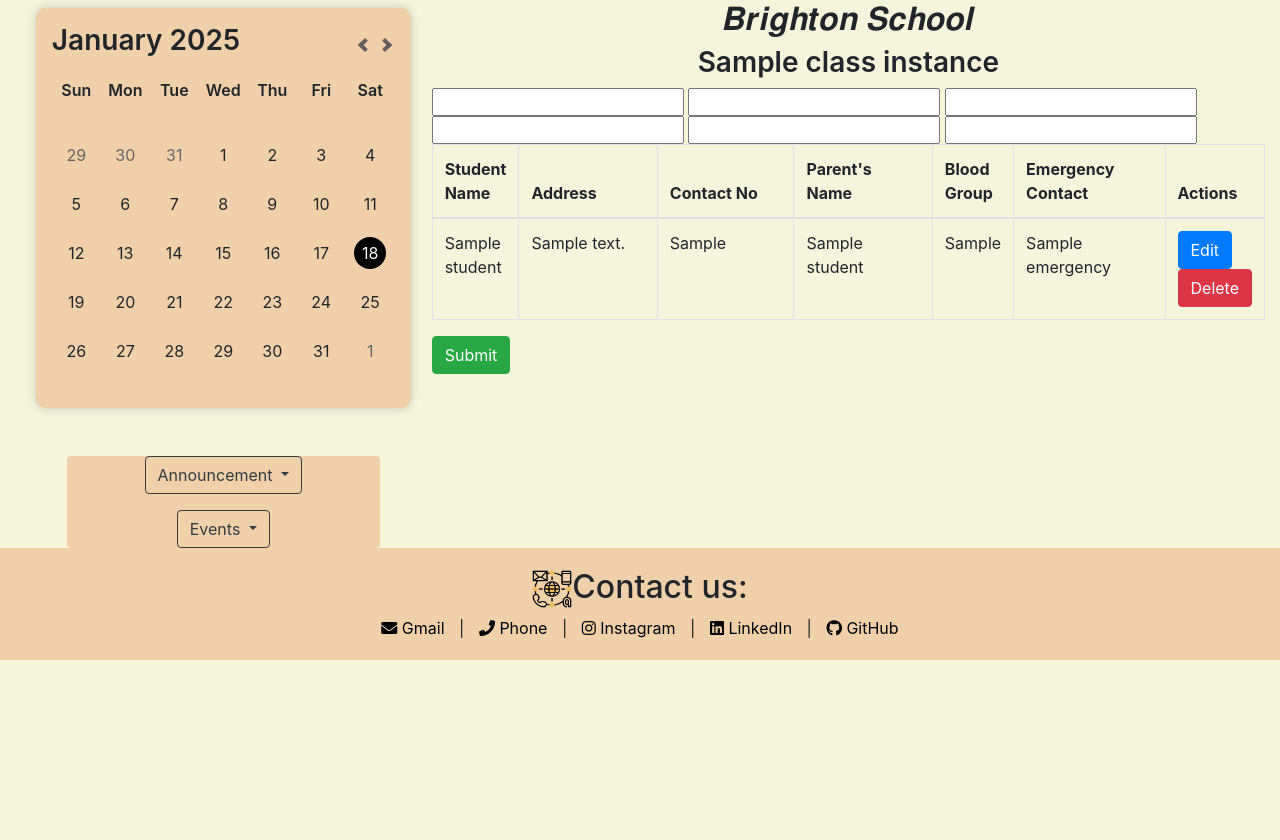
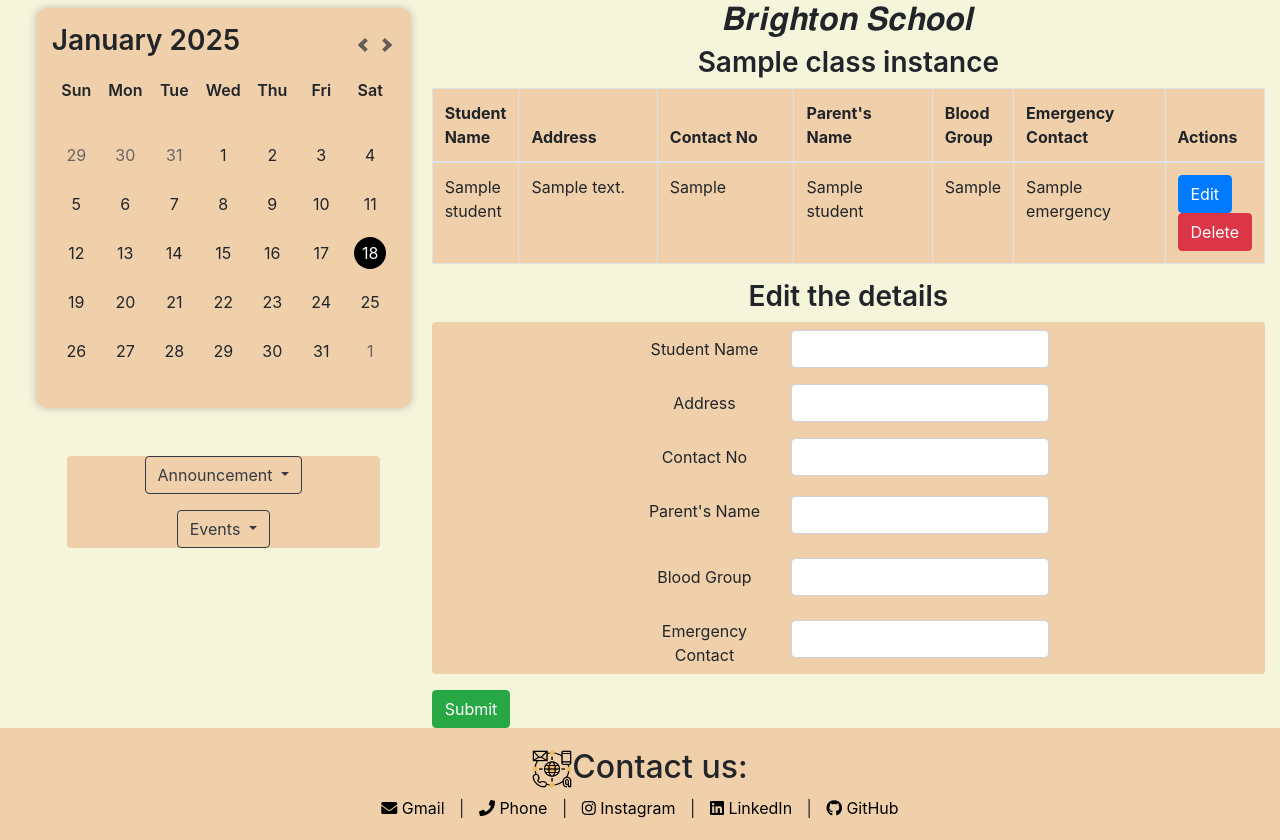
Before and after one commit to ShariqueReza/School-Management-System, a Django app: template app/templates/app/students.html in a window 1280 px wide. Shown: the part 67-907 px from the top of the page. Before the commit the page ends 727 px from the top, so only its background shows below. Run offline with Django 3.2, Linux system fonts and the light colour scheme; the template is opened without the code that fills it: most values are stand-ins (such as "Sample title", 1, 10 or a date in 2020); some libraries are stand-ins or nearby versions.

Commit message:
fixed some style in students.html page

```diff
--- a/app/static/app/CSS_Files/index.css
+++ b/app/static/app/CSS_Files/index.css
@@ -5,6 +5,7 @@ body{
 .box_clr{
     background-color: rgb(240, 208, 170);
 }
+
 .navbar-nav .nav-item {
     margin-right: 15px;
 }
--- a/app/templates/app/students.html
+++ b/app/templates/app/students.html
@@ -1,5 +1,5 @@
 {% extends "base.html" %}
-{% block title %}Edit Students{% endblock title %}
+{% block title %}Student details{% endblock title %}
 {% load static %}
 {% block content %}
 <div class="col-lg-8 col-md-8 col-sm-12 main-content">
@@ -10,15 +10,8 @@
     </div>
     <form id="studentForm" method="POST" novalidate>
         {% csrf_token %}
-        <input type="hidden" name="student_id" id="student_id" value="">
-        <input type="text" name="st_name" id="id_st_name" value="">
-        <input type="text" name="address" id="id_address" value="">
-        <input type="text" name="contact_no" id="id_contact_no" value="">
-        <input type="text" name="parents_names" id="id_parents_names" value="">
-        <input type="text" name="blood_gr" id="id_blood_gr" value="">
-        <input type="text" name="emergency" id="id_emergency" value="">
         <table class="table table-bordered">
-            <thead>
+            <thead style="background-color: rgb(240, 208, 170);">
                 <tr>
                     <th>Student Name</th>
                     <th class="address-col">Address</th>
@@ -29,7 +22,7 @@
                     <th>Actions</th>
                 </tr>
             </thead>
-            <tbody>
+            <tbody style="background-color: rgb(240, 208, 170);">
                 {% for student in students %}
                 <tr id="student-{{ student.id }}">
                     <td>{{ student.st_name }}</td>
@@ -46,6 +39,49 @@
                 {% endfor %}
             </tbody>
         </table>
+        <h3 class="text-center"> Edit the details</h3>
+        <div class="rounded" style="background-color: rgb(240, 208, 170);">
+        <form>
+            <input type="hidden" name="student_id" id="student_id" value="">
+            <div class="form-group row justify-content-center">
+                <label for="id_st_name" class="col-sm-2 col-form-label text-center mt-2">Student Name</label>
+                <div class="col-sm-4">
+                    <input type="text" class="form-control mt-2" name="st_name" id="id_st_name" value="">
+                </div>
+            </div>
+            <div class="form-group row justify-content-center">
+                <label for="id_address" class="col-sm-2 col-form-label text-center">Address</label>
+                <div class="col-sm-4">
+                    <input type="text" class="form-control" name="address" id="id_address" value="">
+                </div>
+            </div>
+            <div class="form-group row justify-content-center">
+                <label for="id_contact_no" class="col-sm-2 col-form-label text-center">Contact No</label>
+                <div class="col-sm-4">
+                    <input type="text" class="form-control" name="contact_no" id="id_contact_no" value="">
+                </div>
+            </div>
+            <div class="form-group row justify-content-center">
+                <label for="id_parents_names" class="col-sm-2 col-form-label text-center">Parent's Name</label>
+                <div class="col-sm-4">
+                    <input type="text" class="form-control mt-1" name="parents_names" id="id_parents_names" value="">
+                </div>
+            </div>
+            <div class="form-group row justify-content-center">
+                <label for="id_blood_gr" class="col-sm-2 col-form-label text-center mt-2">Blood Group</label>
+                <div class="col-sm-4">
+                    <input type="text" class="form-control mt-2" name="blood_gr" id="id_blood_gr" value="">
+                </div>
+            </div>
+            <div class="form-group row justify-content-center">
+                <label for="id_emergency" class="col-sm-2 col-form-label text-center">Emergency Contact</label>
+                <div class="col-sm-4">
+                    <input type="text" class="form-control mt-2" name="emergency" id="id_emergency" value="">
+                </div>
+            </div>
+        </form>
+    </div>
+
         <button type="submit" class="btn btn-success">Submit</button>
     </form>
 </div>
```
Also changed, not shown: db.sqlite3.
